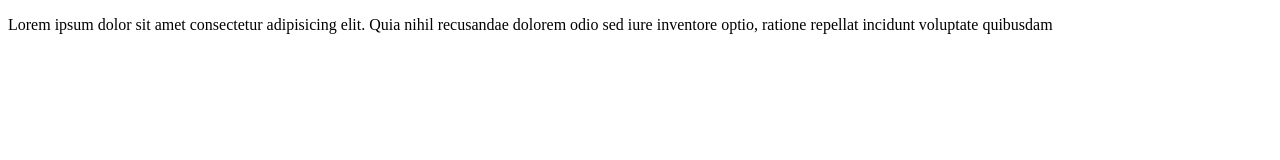
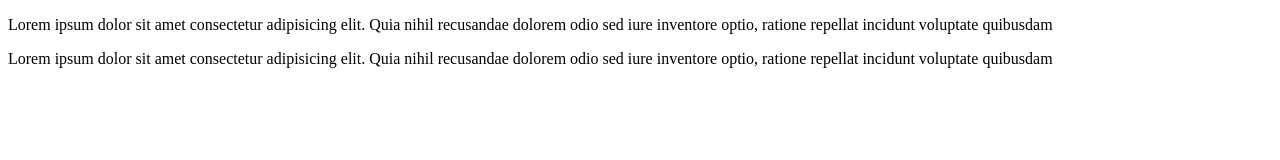
Before and after one commit to CoDesignTest/Merge, a plain HTML site: page index.html in a window 1280 px wide. Drawn offline with Linux system fonts and the light colour scheme.

Commit message:
Modification

```diff
--- a/index.html
+++ b/index.html
@@ -11,6 +11,8 @@
 <body>
      <p>Lorem ipsum dolor sit amet consectetur adipisicing elit. Quia nihil recusandae dolorem odio sed iure inventore
           optio, ratione repellat incidunt voluptate quibusdam</p>
+     <p>Lorem ipsum dolor sit amet consectetur adipisicing elit. Quia nihil recusandae dolorem odio sed iure inventore
+          optio, ratione repellat incidunt voluptate quibusdam</p>
 
 
 </body>
```
